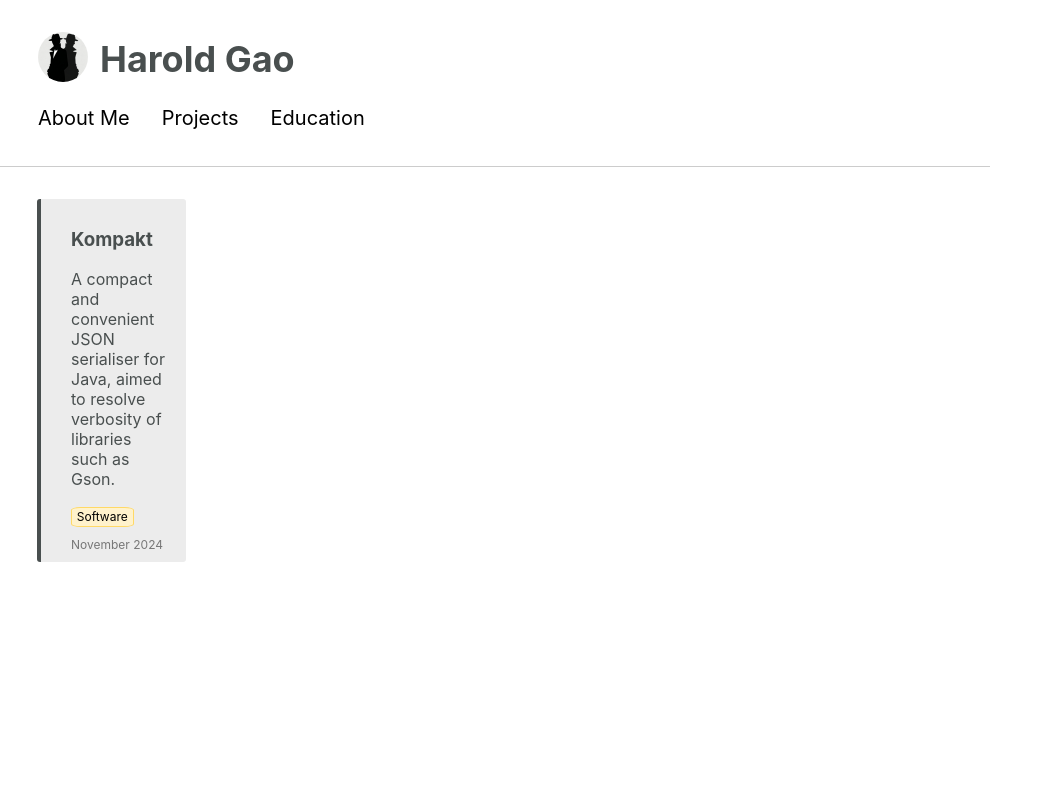
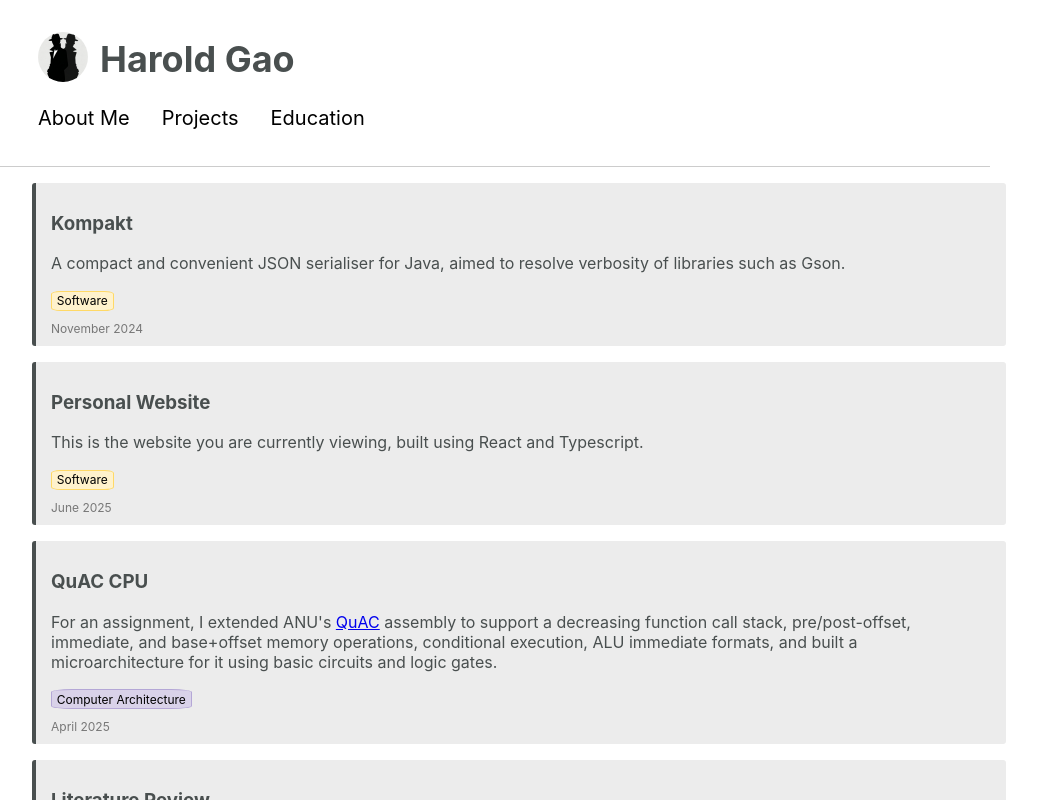
Before and after one commit to LaFriska/lafriska.github.io, a React (Create React App) app: page / in a window 1280 px wide. Both pictures are taken after a click on the element "Projects". Shown: the top 800 px of the page, without its empty margins (146-1183 px from the left). Built offline with nearby package versions, Linux system fonts and the light colour scheme.

Commit message:
added the jsons

```diff
--- a/public/json/projects.json
+++ b/public/json/projects.json
@@ -3,6 +3,35 @@
     "name": "Kompakt",
     "description": "A compact and convenient JSON serialiser for Java, aimed to resolve verbosity of libraries such as Gson.",
     "date": "November 2024",
-    "tags": ["se"]
+    "tags": ["se"],
+    "link": "https://github.com/LaFriska/kompakt"
+  },
+  {
+    "name": "Personal Website",
+    "description": "This is the website you are currently viewing, built using React and Typescript.",
+    "date": "June 2025",
+    "tags": ["se"],
+    "link": "https://github.com/LaFriska/personal-website"
+  },
+  {
+    "name": "QuAC CPU",
+    "description": "For an assignment, I extended ANU's [QuAC](https://comp.anu.edu.au/courses/comp2300/resources/08-QuAC-ISA/) assembly to support a decreasing function call stack, pre/post-offset, immediate, and base+offset memory operations, conditional execution, ALU immediate formats, and built a microarchitecture for it using basic circuits and logic gates.",
+    "date": "April 2025",
+    "tags": ["ca"],
+    "link": "https://github.com/LaFriska/quac-microarchitecture"
+  },
+  {
+    "name": "Literature Review",
+    "description": "For an introductory research course, I wrote a literature review on the topic of neural cryptanalysis.",
+    "date": "May 2025",
+    "tags": ["cs", "ml"],
+    "link": "https://www.researchgate.net/publication/392693096_Six_Years_of_Neural_Distinguishers_Implications_on_Cryptanalysis_of_Advanced_Encryption_Standard"
+  },
+  {
+    "name": "Berklee.ai",
+    "description": "Discord bot that casually generates music theory (harmony) practice questions for Berklee students.",
+    "date": "August 2023",
+    "tags": ["se"],
+    "link": "https://github.com/LaFriska/Berklee.ai"
   }
 ]
--- a/src/components/Project.tsx
+++ b/src/components/Project.tsx
@@ -1,8 +1,9 @@
 import '../css/App.css';
 import ProjectTag from "./ProjectTag";
 import {TagColour} from "./ProjectTag";
+import ReactMarkdown from "react-markdown";
 
-export type project = { name: string, description: string, date: string, tags: string[] }
+export type project = { name: string, description: string, date: string, tags: string[], link: string }
 
 export default ({proj}: {proj: project}) => {
 
@@ -12,38 +13,38 @@ export default ({proj}: {proj: project}) => {
         borderRadius: '3px',
         padding: '10px 15px',
         margin: '1rem 0',
-        gap: '10px'
+        gap: '10px',
+        marginLeft: '15px',
     }
 
-    const textContainerStyle = {
-        marginLeft: '15px'
-    }
+    const anchorStyle = {
+        textDecoration: 'none',
+        color: 'inherit'
+    };
 
     const footerStyle = {
         marginTop: '10px',
         fontSize: '0.75rem',
         color: 'var(--border-gray)'
     }
-
-    const tagContainerStyle = {}
-
-    const tagListStyle = {
-        display: 'flex'
-    }
+//https://www.researchgate.net/publication/392693096_Six_Years_of_Neural_Distinguishers_Implications_on_Cryptanalysis_of_Advanced_Encryption_Standard
 
     return ( //A compact and convenient JSON serialiser for Java, aimed to resolve verbosity of libraries such as Gson.
-        <div style={containerStyle}>
-            <div style={textContainerStyle}>
+        <a href={proj.link}
+           style={anchorStyle}
+           target="_blank"
+        >
+            <div style={containerStyle}>
                 <h3 className={'projectText'}>{proj.name}</h3>
-                <p> {proj.description} </p>
-                <div style={tagContainerStyle}>
+                <ReactMarkdown>{proj.description}</ReactMarkdown>
+                <div>
                     {createTags(proj.tags)}
                 </div>
                 <div style={footerStyle}>
                     {proj.date}
                 </div>
             </div>
-        </div>
+        </a>
     )
 }
 
--- a/src/components/Projects.tsx
+++ b/src/components/Projects.tsx
@@ -18,13 +18,11 @@ export default () => {
     }, [])
 
     const style = {
-        display: 'grid',
-        gridTemplateColumns: 'repeat(3, 1fr)',
-        gap: '2rem'
+        marginLeft: '35px'
     }
 
     return (
-        <div className={'page'} style={style}>
+        <div  style={style}>
             {
                 projects.map((current, i) => {
                     return <span key={i}> <Project proj={current} /> </span>
```
